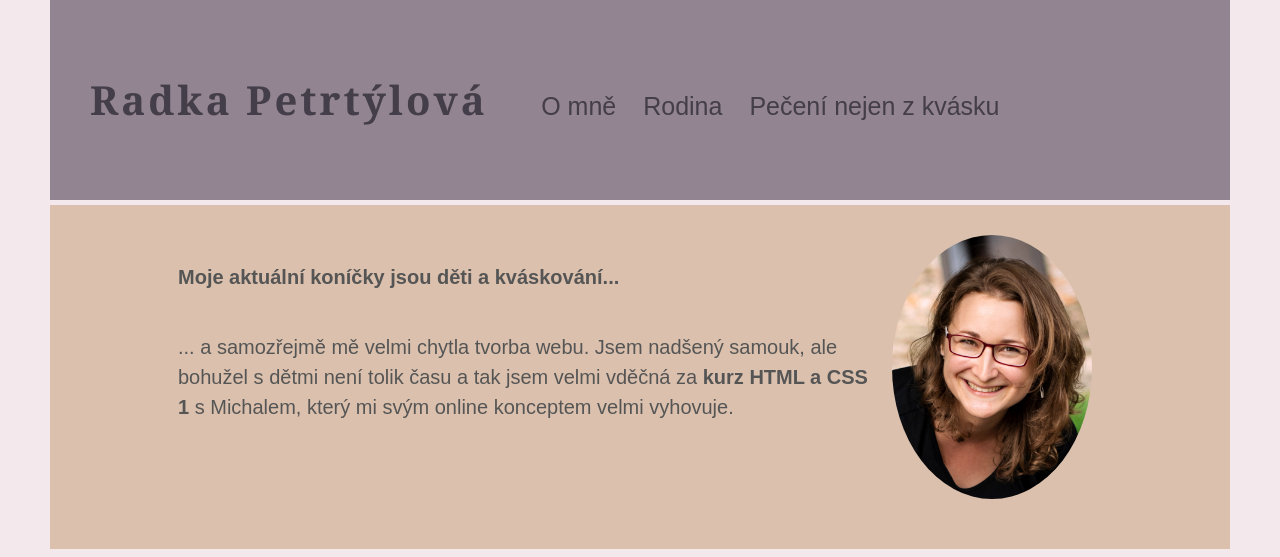
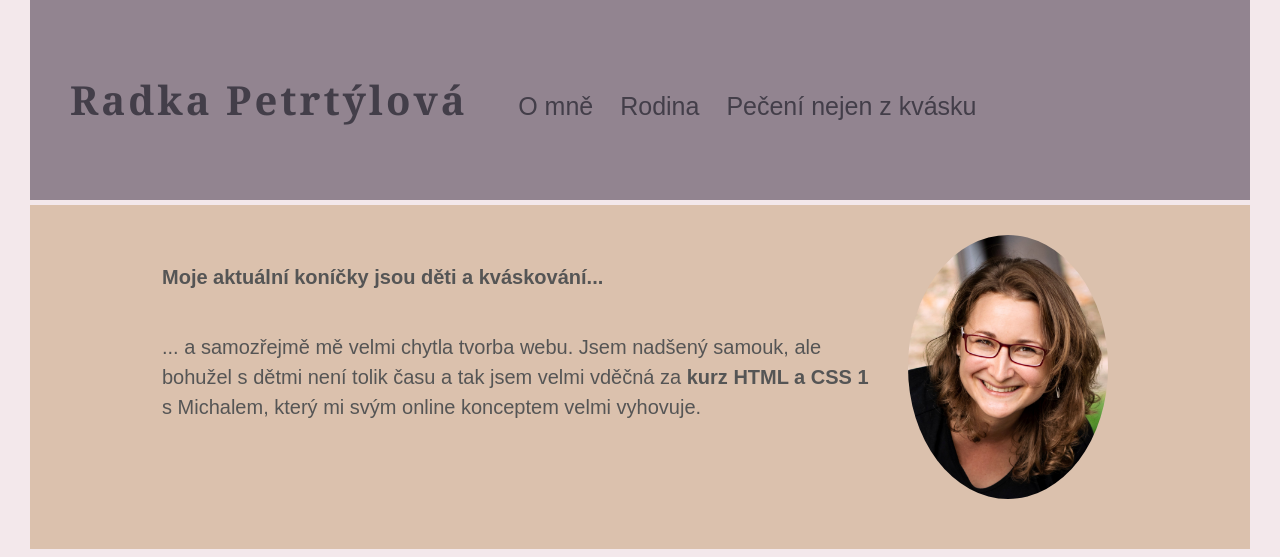
Before and after one commit to petrtylova-radka/Projekt-01-vizitka, a plain HTML site: page index.html in a window 1280 px wide. Shown: the top 557 px of the page. Drawn offline with Linux system fonts and the light colour scheme.

Commit message:
uprava stylu hlavicky

```diff
--- a/style.css
+++ b/style.css
@@ -10,7 +10,7 @@ body {
   font-size: 20px;
   line-height: 1.5;
   color: #555;
-  margin: 0 50px 0 50px;
+  margin: 0 30px;
   background-color: #F3E8EB;
   }
 
@@ -46,6 +46,10 @@ p {
   border-bottom: 5px solid #F3E8EB;
 }
 
+nav {
+  text-align: right;
+}
+
 .menu {
   display: inline-block;
   text-align: center;
@@ -55,7 +59,7 @@ p {
 }
 
 .menu ul {
-  padding: 18px;
+  padding: 15px;
 }
 
 .menu li {
```
